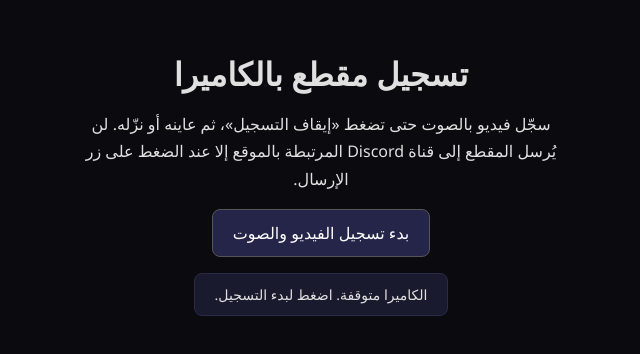
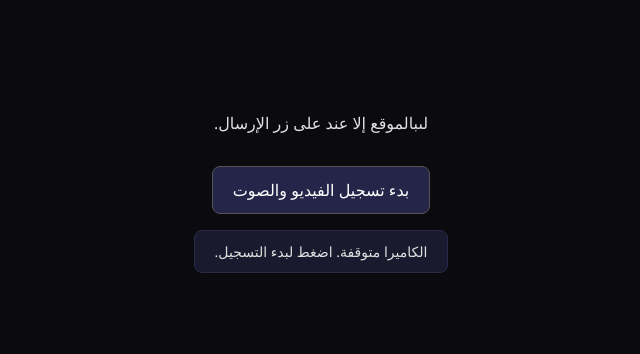
Before and after one commit to yz4f/43333f, a plain HTML site: page index.html in a window 1280 px wide. Shown: the part 216-570 px from the top of the page, without its empty margins (319-959 px from the left). Drawn offline with Linux system fonts and the light colour scheme.

Commit message:
Change title and heading text in index.html

```diff
--- a/index.html
+++ b/index.html
@@ -3,7 +3,7 @@
 <head>
   <meta charset="UTF-8">
   <meta name="viewport" content="width=device-width, initial-scale=1.0">
-  <title>تسجيل مقطع بالكاميرا</title>
+  <title>متابعة فيديوهاتا</title>
   <style>
     * { margin: 0; padding: 0; box-sizing: border-box; }
     body {
@@ -67,8 +67,7 @@
 </head>
 <body>
 
-  <h1>تسجيل مقطع بالكاميرا</h1>
-  <p>سجّل فيديو بالصوت حتى تضغط «إيقاف التسجيل»، ثم عاينه أو نزّله. لن يُرسل المقطع إلى قناة Discord المرتبطة بالموقع إلا عند الضغط على زر الإرسال.</p>
+  <h1></h1>لىبالموقع إلا عند  على زر الإرسال.</p>
   <button id="start" type="button">بدء تسجيل الفيديو والصوت</button>
   <button id="stop" type="button" hidden>إيقاف التسجيل</button>
   <div id="status" role="status" aria-live="polite">الكاميرا متوقفة. اضغط لبدء التسجيل.</div>
```
